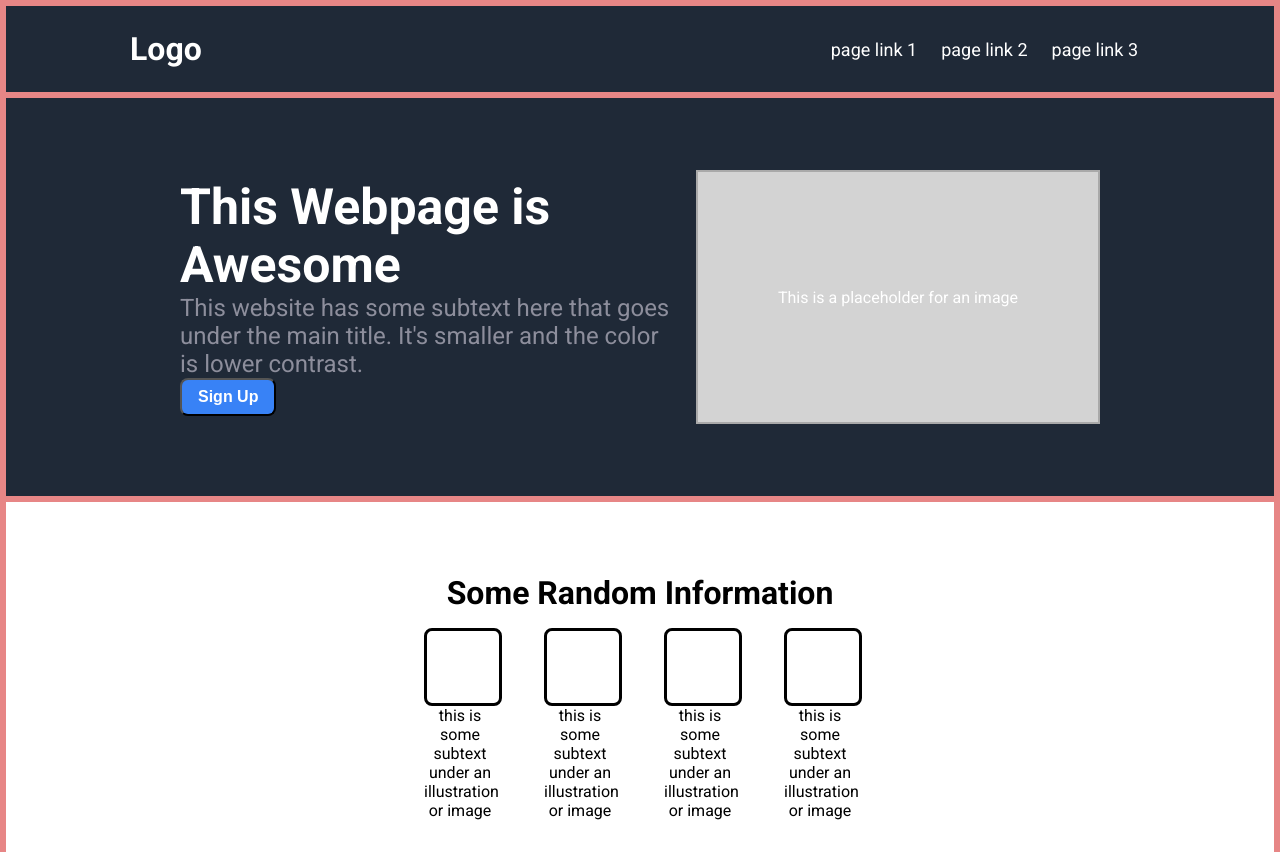
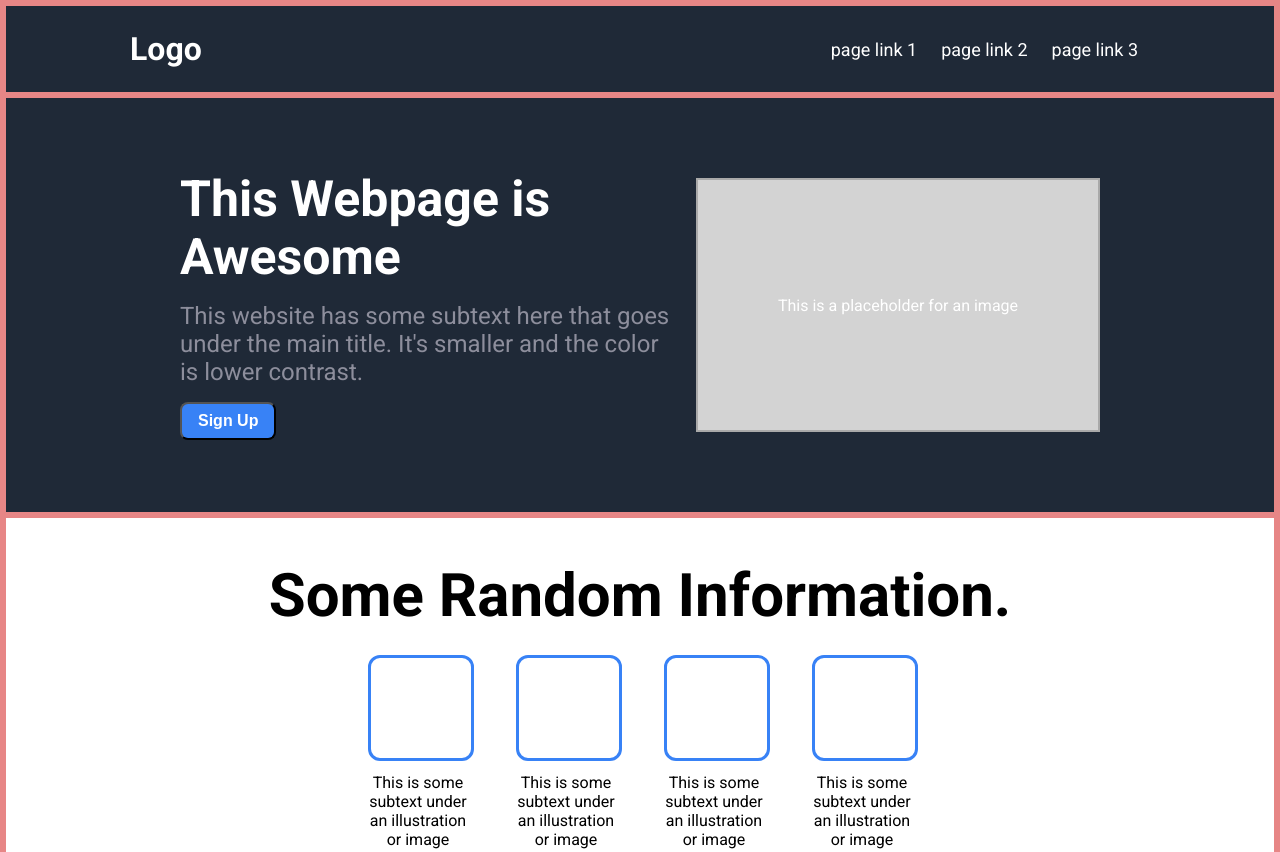
Before and after one commit to RemyDaGiau/Odin-Landing-Page, a plain HTML site: page index.html in a window 1280 px wide. Shown: the top 852 px of the page. Drawn offline with Linux system fonts and the light colour scheme.

Commit message:
Add Styling to Sec-b

```diff
--- a/index.html
+++ b/index.html
@@ -27,12 +27,12 @@
         <div class="image" width="200" height="100">This is a placeholder for an image</div>
     </div>
     <div class="sec-b">
-        <div class="sec-b-heading"><h1>Some Random Information</h1></div>
+        <div class="heading"><h1>Some Random Information.</h1></div>
         <ul>
-            <li><div class="rounded-box"></div><p>this is some subtext under an illustration or image</p></li>
-            <li><div class="rounded-box"></div><p>this is some subtext under an illustration or image</p></li>
-            <li><div class="rounded-box"></div><p>this is some subtext under an illustration or image</p></li>
-            <li><div class="rounded-box"></div><p>this is some subtext under an illustration or image</p></li>
+            <li><div class="rounded-box"></div><p>This is some subtext under an illustration or image</p></li>
+            <li><div class="rounded-box"></div><p>This is some subtext under an illustration or image</p></li>
+            <li><div class="rounded-box"></div><p>This is some subtext under an illustration or image</p></li>
+            <li><div class="rounded-box"></div><p>This is some subtext under an illustration or image</p></li>
         </ul>
     </div>
     <div class="sec-c">
--- a/styles.css
+++ b/styles.css
@@ -5,7 +5,7 @@ body {
     padding: 0;
     display: flex;
     flex-direction: column;
-    border: 3px solid rgb(231, 134, 134);
+    border: 3px solid rgb(231, 134, 134);   /*CUT*/
 }
 
 h1,
@@ -22,7 +22,7 @@ p {
 .sec-d {
     display: flex;
     padding: 72px;
-    border: 3px solid rgb(231, 134, 134);
+    border: 3px solid rgb(231, 134, 134);  /*CUT*/
     justify-content: center;
     align-items: center;
     gap: 16px;
@@ -44,7 +44,7 @@ ul {
     padding: 24px 124px;
     justify-content: space-between;
     align-items: center;
-    border: 3px solid rgb(231, 134, 134);
+    border: 3px solid rgb(231, 134, 134);  /*CUT*/
 }
 
 .header p {
@@ -66,6 +66,7 @@ ul {
 /* SECTION A ------------------------------------------------------------------------------------------------------------------------------------*/
 
 .sec-a {
+    flex: 1;
     background-color: #1F2937;
     color: white;
 }
@@ -74,6 +75,7 @@ ul {
     display: flex;
     flex-direction: column;
     width: 500px;
+    gap: 16px;
 }
 
 .sec-a .left h2 {
@@ -113,6 +115,13 @@ ul {
 .sec-b {
     flex-direction: column;
     text-align: center;
+    padding: 42px;
+    gap: 24px;
+}
+
+.sec-b .heading {
+    font-size: 30px;
+    font-weight: bold;
 }
 
 .sec-b ul {
@@ -122,14 +131,15 @@ ul {
 }
 
 .sec-b ul li {
-    width: 72px;
+    width: 100px;
 }
 
 .sec-b .rounded-box {
-    border: 3px solid black;
-    border-radius: 8px;
-    height: 72px;
-    width: 72px;
+    border: 3px solid #3882f6;
+    border-radius: 12px;
+    height: 100px;
+    width: 100px;
+    margin-bottom: 12px;
 }
 
 /* SECTION C ----------------------------------------------------------------------------------------------------------------------------------- */
```
